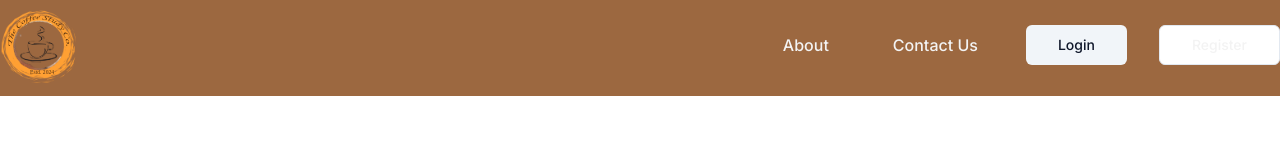
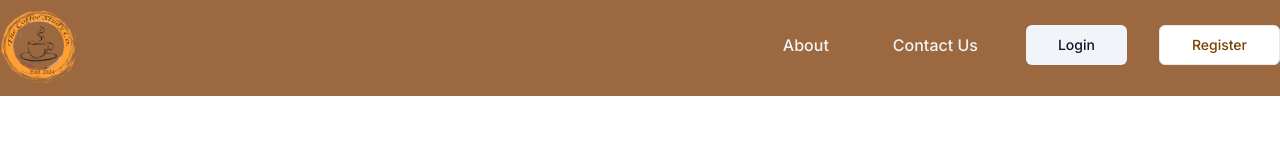
Before and after one commit to Try-N-Test/the-coffee-study-co, a Next.js app: page / in a window 1280 px wide. Shown: the top 160 px of the page. Built offline with nearby package versions, Linux system fonts and the light colour scheme.

Commit message:
fixed: navbar text color

```diff
--- a/src/components/shared/NavBar.tsx
+++ b/src/components/shared/NavBar.tsx
@@ -12,7 +12,7 @@ const PublicNavBar = () => {
   const [isOpen, setIsOpen] = useState(false);
 
   return (
-    <nav className="z-50 h-24 w-full top-0 border-gray-200 bg-primary-6 text-light-3">
+    <nav className="top-0 z-50 h-24 w-full border-gray-200 bg-primary-6 text-light-3">
       <div className="mx-auto flex max-h-96 max-w-screen-xl flex-wrap items-center justify-between px-2 pt-2 md:px-0">
         <Link href="/" className="flex items-center">
           <Image
@@ -112,7 +112,10 @@ const PublicNavBar = () => {
               </Button>
             </Link>
             <Link href="/sign-up">
-              <Button variant={"outline"} className="px-8">
+              <Button
+                variant={"outline"}
+                className="px-8 text-secondary-9 hover:text-primary-9"
+              >
                 Register
               </Button>
             </Link>
```
